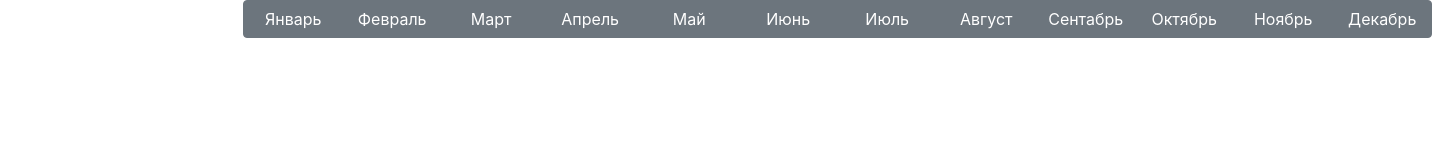
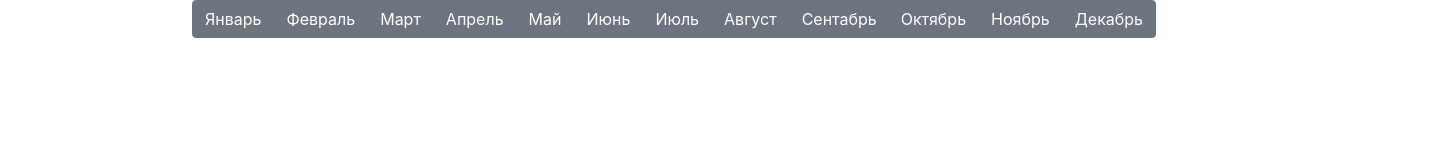
Before and after one commit to Winfidonarleyan/Winfidonarleyan.github.io, a plain HTML site: page menu.html in a window 1280 px wide. Shown: the whole page, 1432 px wide, since content can reach past the window. Drawn offline with Linux system fonts and the light colour scheme.

Commit message:
fix(Nav): fix position month list

```diff
--- a/style.css
+++ b/style.css
@@ -5,8 +5,8 @@
 
 .list_month
 {
-    /* margin-top: 50%; */
-    margin-left: 19%;
+    margin: 0 15% 0 15%;
+    width: 70%;
 }
 
 .link
```
Also changed, not shown: menu.html (+0 -6 lines).
